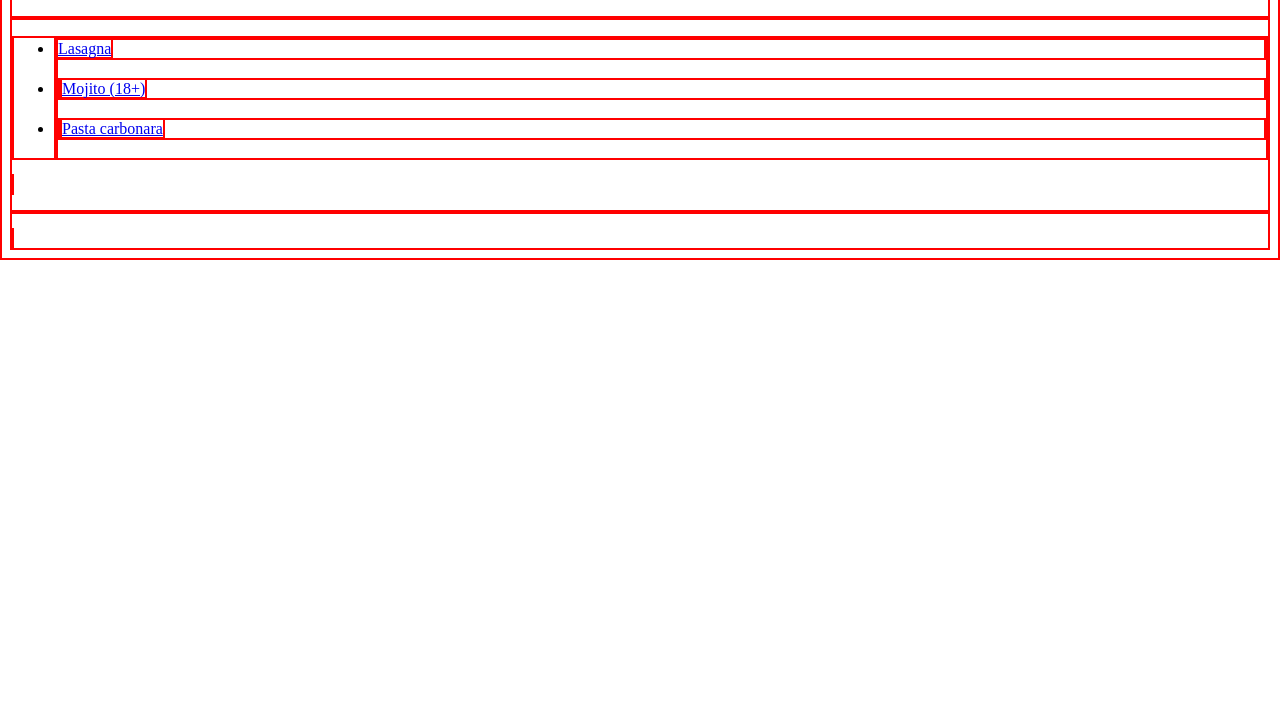
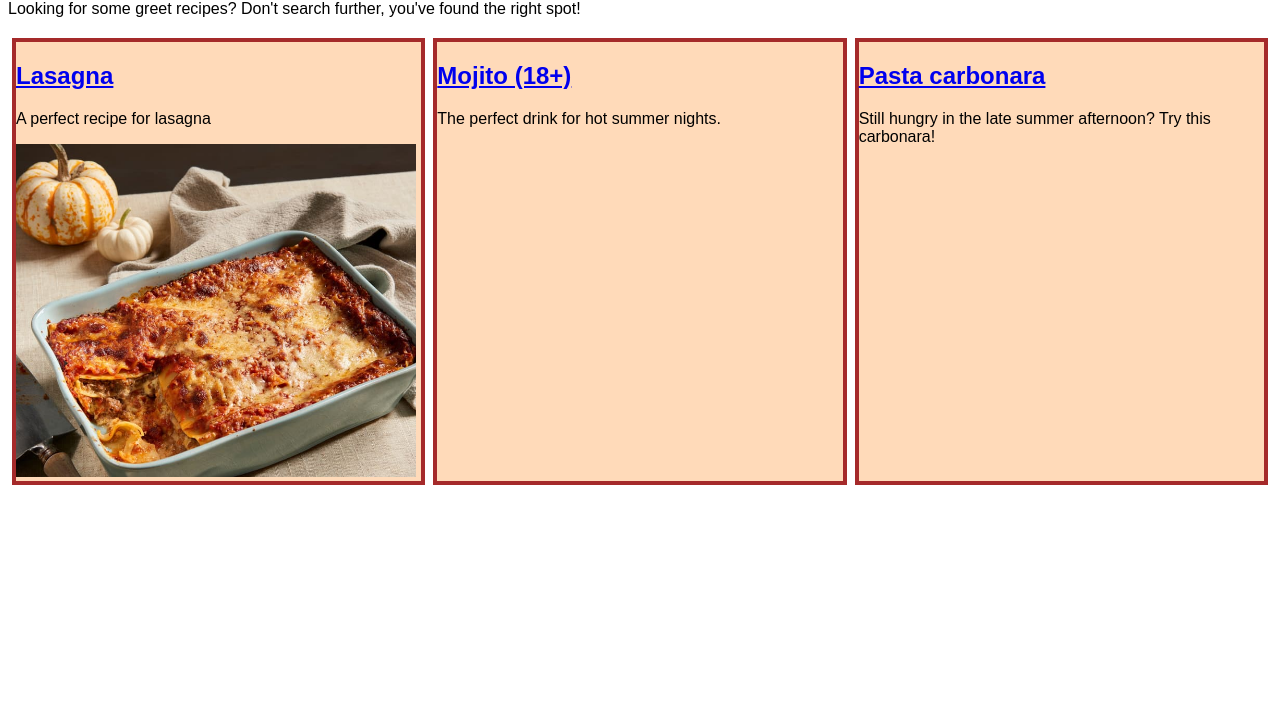
Before and after one commit to MG72/odin-recipes, a plain HTML site: page index.html in a window 1280 px wide. Shown: the part 80-800 px from the top of the page. Drawn offline with Linux system fonts and the light colour scheme.

Commit message:
Made some containers

```diff
--- a/index.html
+++ b/index.html
@@ -9,12 +9,22 @@
 </head>
 <body>
     <h1>Odin Recipes</h1>
-    <p>
-            <ul>
-                <li><a href="recipes/lasagna.html" target='new'>Lasagna</ahref></li>
-                <li><a href="recipes/mojito.html" target='new'>Mojito (18+)</ahref></li>
-                <li><a href="recipes/pasta-carbonara.html" target='new'>Pasta carbonara</ahref></li>
-            </ul>
-    </p>
+    <p>Looking for some greet recipes? Don't search further, you've found the right spot!</p>
+        <div class="flex-container">
+
+            <div>
+                <h2><a href="recipes/lasagna.html" target='new'>Lasagna</a></h2>
+                <p>A perfect recipe for lasagna</p>
+                <img src="images/lasagna.jpg" alt="Lasagna">
+            </div>
+            <div>
+                <h2><a href="recipes/mojito.html" target='new'>Mojito (18+)</a></h2>
+                <p>The perfect drink for hot summer nights.</p>
+            </div>
+            <div>
+                <h2><a href="recipes/pasta-carbonara.html" target='new'>Pasta carbonara</a></h2>
+                <p>Still hungry in the late summer afternoon? Try this carbonara!</p>
+            </div>
+        </div>
 </body>
 </html>
--- a/styles.css
+++ b/styles.css
@@ -1,15 +1,28 @@
 * {
-  border: 2px solid red;
+  /* border: 2px solid red; */
+  font-family:Arial, Helvetica, sans-serif
 }
 
 div {
-    color: white;
-    background-color: black;
+    color: black;
+    background-color: white;
   }
 
-  h1 {
-    font-family: Arial, 'Comic Sans MS', sans-serif;
+h1 {
     color: whitesmoke;
     background-color: brown;
     text-align: center;
   }
+.flex-container {
+  display: flex;
+}
+.flex-container div {
+  background: peachpuff;
+  border: 4px solid brown;
+  flex: 2;
+  margin: 4px;
+}
+
+img {
+  width: 400px;
+}
```
